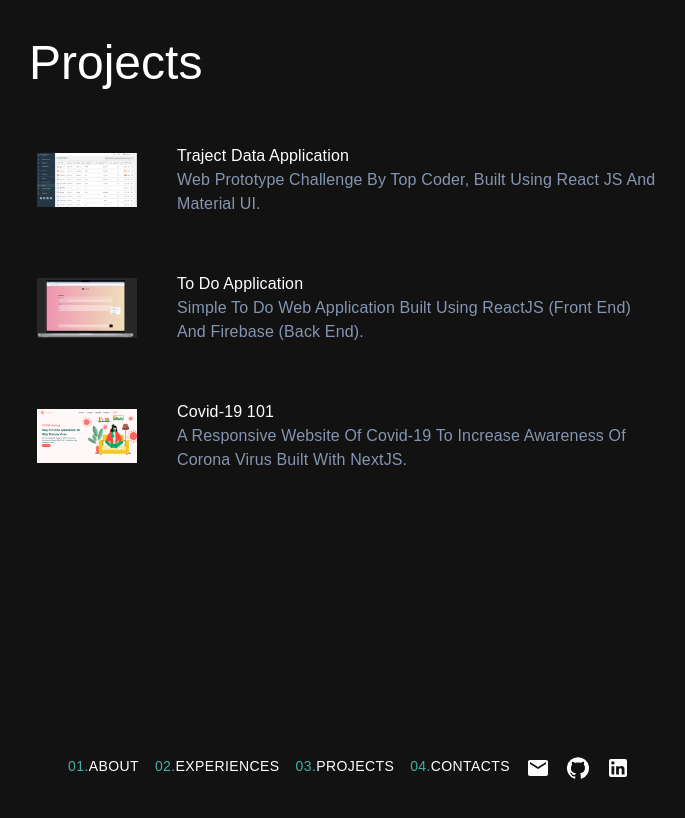
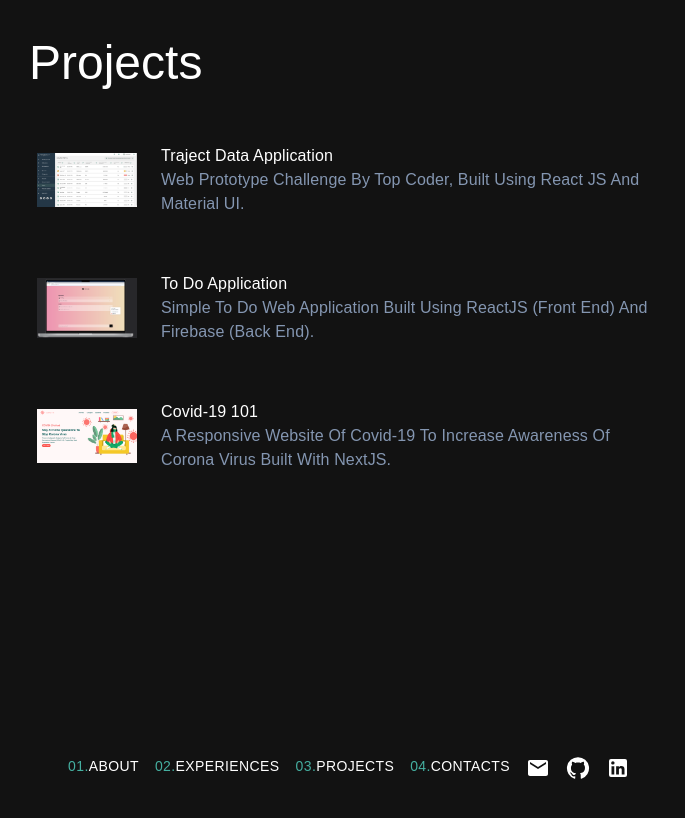
Before and after one commit to citra-rahman/citra-rahman.github.io, a Next.js app: page / in a window 1280 px wide. Shown: the part 1820-2638 px from the top of the page, without its empty margins (291-976 px from the left). Built offline with nearby package versions, Linux system fonts and the light colour scheme; a web font is replaced by a local one.

Commit message:
fix project card

```diff
--- a/src/app/components/ProjectCard.tsx
+++ b/src/app/components/ProjectCard.tsx
@@ -10,12 +10,23 @@ export default function ProjectCard({ name, imgPath, description, link }: projec
             style={{
                 display: "flex",
                 flexDirection: "row",
-                justifyContent: "center",
+                justifyContent: "start",
                 alignItems: "center",
                 textTransform: 'capitalize'
             }} target='_blank'>
-            <Image alt={name} src={imgPath} width={100} height={100} style={{ objectFit: "contain" }} />
-            <Box sx={{ paddingLeft: 5 }}>
+            <Image
+                alt={name}
+                src={imgPath}
+                width={100}
+                height={100}
+                style={{
+                    objectFit: "contain"
+                }}
+            />
+            <Box
+                sx={{
+                    pl: 3
+                }}>
                 <Typography>{name}</Typography>
                 <Typography
                     sx={{
```
